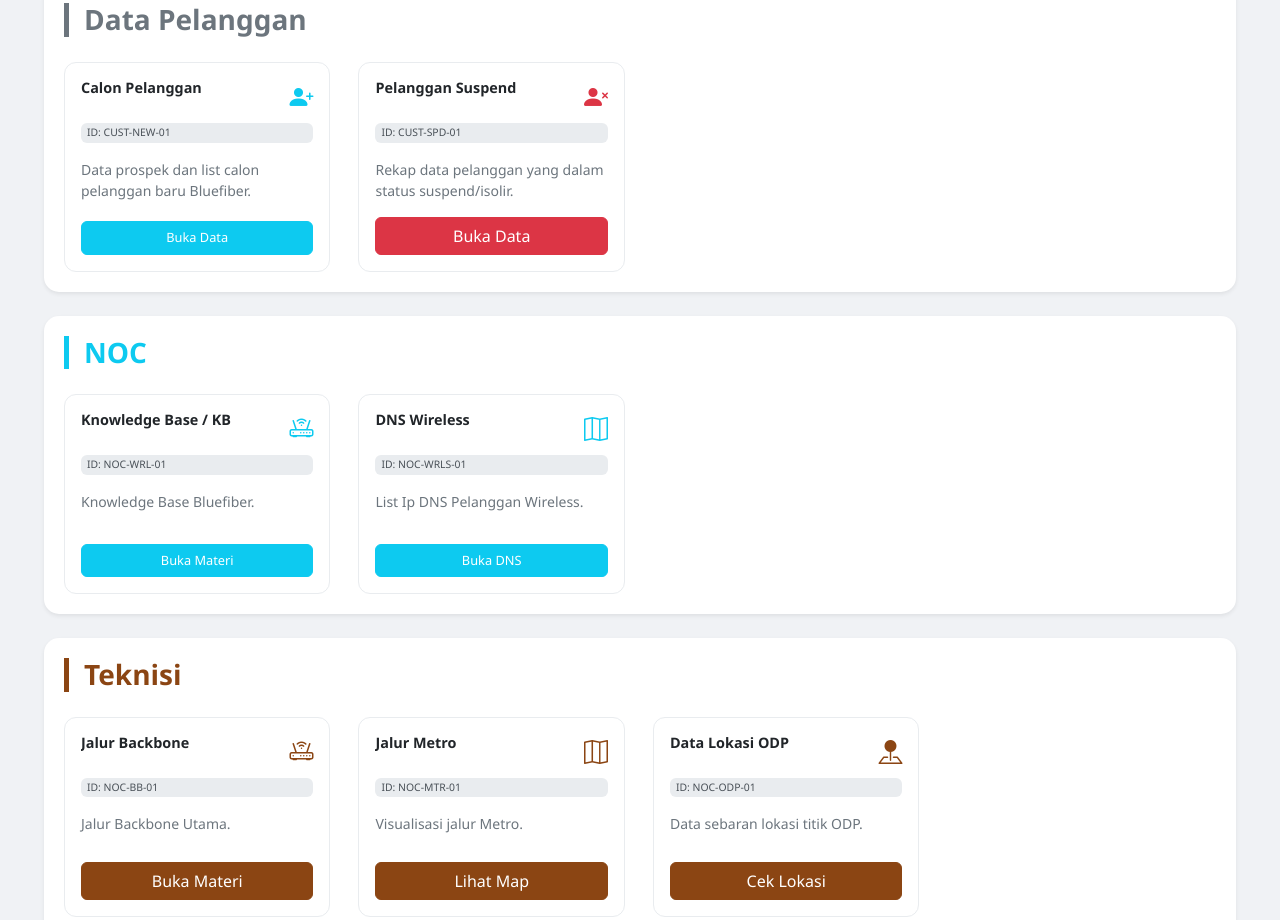
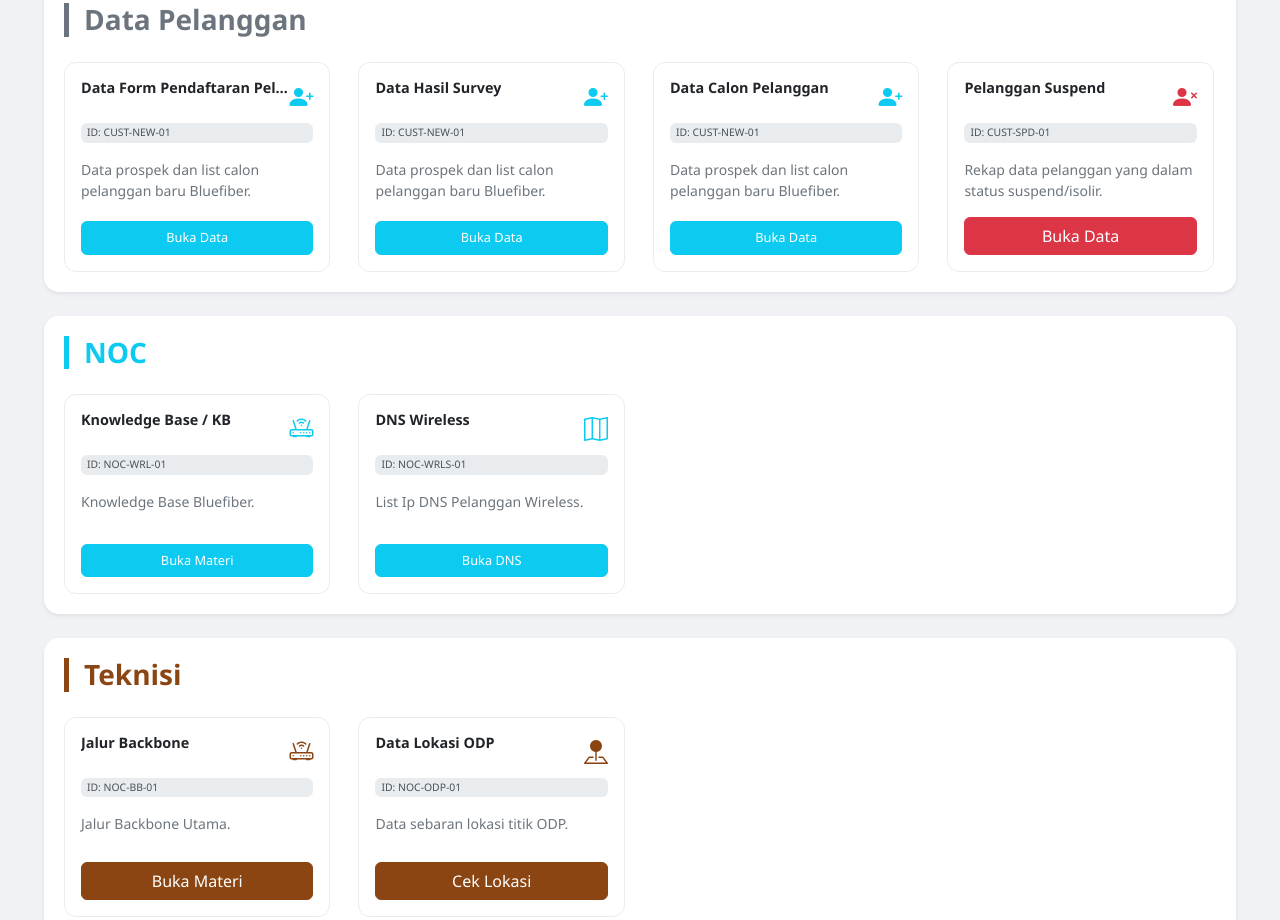
Before and after one commit to Andip29/docapps, a plain HTML site: page index.html in a window 1280 px wide. Shown: the part 538-1458 px from the top of the page. Drawn offline with nearby package versions, Linux system fonts and the light colour scheme.

Commit message:
update link

```diff
--- a/index.html
+++ b/index.html
@@ -53,7 +53,7 @@
                     </div>
                     <span class="id-badge mb-3">ID: FIN-001</span>
                     <p class="card-text small text-secondary">Data task, Ticket dan Penjadwalan Kegiatan.</p>
-                    <a href="http://10.0.0.200:5000/oo/r/16N0H5HePv6HCnLebEjyFqtc8OC0UovK" target="_blank" class="btn btn-primary w-100 mt-auto">
+                    <a href="https://apps.durif.id/mytask/32" target="_blank" class="btn btn-primary w-100 mt-auto">
                         <i class="bi bi-box-arrow-up-right me-1"></i> Buka Sheet
                     </a>
                 </div>
@@ -81,7 +81,7 @@
             <div class="card card-link document-item">
                 <div class="card-body d-flex flex-column">
                     <div class="d-flex justify-content-between mb-2">
-                        <h5 class="card-title text-truncate">Calon Pelanggan</h5>
+                        <h5 class="card-title text-truncate">Data Form Pendaftaran Pelanggan</h5>
                         <i class="bi bi-person-plus-fill text-info fs-4"></i>
                     </div>
                     <span class="id-badge mb-3">ID: CUST-NEW-01</span>
@@ -89,7 +89,28 @@
                     <a href="https://docs.google.com/spreadsheets/d/1x0NeTSgUlTzxKtnUfL1yYE_EgpBnT0fOYK5osTMMEqc/edit?gid=896376254#gid=896376254" target="_blank" class="btn btn-info text-white w-100 mt-auto">Buka Data</a>
                 </div>
             </div>
-
+            <div class="card card-link document-item">
+                <div class="card-body d-flex flex-column">
+                    <div class="d-flex justify-content-between mb-2">
+                        <h5 class="card-title text-truncate">Data Hasil Survey</h5>
+                        <i class="bi bi-person-plus-fill text-info fs-4"></i>
+                    </div>
+                    <span class="id-badge mb-3">ID: CUST-NEW-01</span>
+                    <p class="card-text small text-secondary">Data prospek dan list calon pelanggan baru Bluefiber.</p>
+                    <a href="https://docs.google.com/spreadsheets/d/1qZv3YaHkJMbP6nqWFgpgM8eoNHdWQRbtgvtUoixg8fE/edit?resourcekey=&gid=327157357#gid=327157357" target="_blank" class="btn btn-info text-white w-100 mt-auto">Buka Data</a>
+                </div>
+            </div>
+            <div class="card card-link document-item">
+                <div class="card-body d-flex flex-column">
+                    <div class="d-flex justify-content-between mb-2">
+                        <h5 class="card-title text-truncate">Data Calon Pelanggan</h5>
+                        <i class="bi bi-person-plus-fill text-info fs-4"></i>
+                    </div>
+                    <span class="id-badge mb-3">ID: CUST-NEW-01</span>
+                    <p class="card-text small text-secondary">Data prospek dan list calon pelanggan baru Bluefiber.</p>
+                    <a href="https://docs.google.com/spreadsheets/d/1x0NeTSgUlTzxKtnUfL1yYE_EgpBnT0fOYK5osTMMEqc/edit?gid=1010975566#gid=1010975566" target="_blank" class="btn btn-info text-white w-100 mt-auto">Buka Data</a>
+                </div>
+            </div>
             <div class="card card-link document-item">
                 <div class="card-body d-flex flex-column">
                     <div class="d-flex justify-content-between mb-2">
@@ -144,22 +165,9 @@
                     </div>
                     <span class="id-badge mb-3">ID: NOC-BB-01</span>
                     <p class="card-text small text-secondary">Jalur Backbone Utama.</p>
-                    <a href="http://kb.bluefiber.id/login" target="_blank" class="btn btn-brown w-100 mt-auto">Buka Materi</a>
+                    <a href="http://10.0.0.200:5000/oo/r/16bI2YaH5GrcP7Hm1oVQuj6Hn8XuA1tA" target="_blank" class="btn btn-brown w-100 mt-auto">Buka Materi</a>
                 </div>
             </div>
-
-            <div class="card card-link document-item">
-                <div class="card-body d-flex flex-column">
-                    <div class="d-flex justify-content-between mb-2">
-                        <h5 class="card-title text-truncate">Jalur Metro</h5>
-                        <i class="bi bi-map text-brown fs-4"></i>
-                    </div>
-                    <span class="id-badge mb-3">ID: NOC-MTR-01</span>
-                    <p class="card-text small text-secondary">Visualisasi jalur Metro.</p>
-                    <a href="#" target="_blank" class="btn btn-brown w-100 mt-auto">Lihat Map</a>
-                </div>
-            </div>
-
             <div class="card card-link document-item">
                 <div class="card-body d-flex flex-column">
                     <div class="d-flex justify-content-between mb-2">
```
